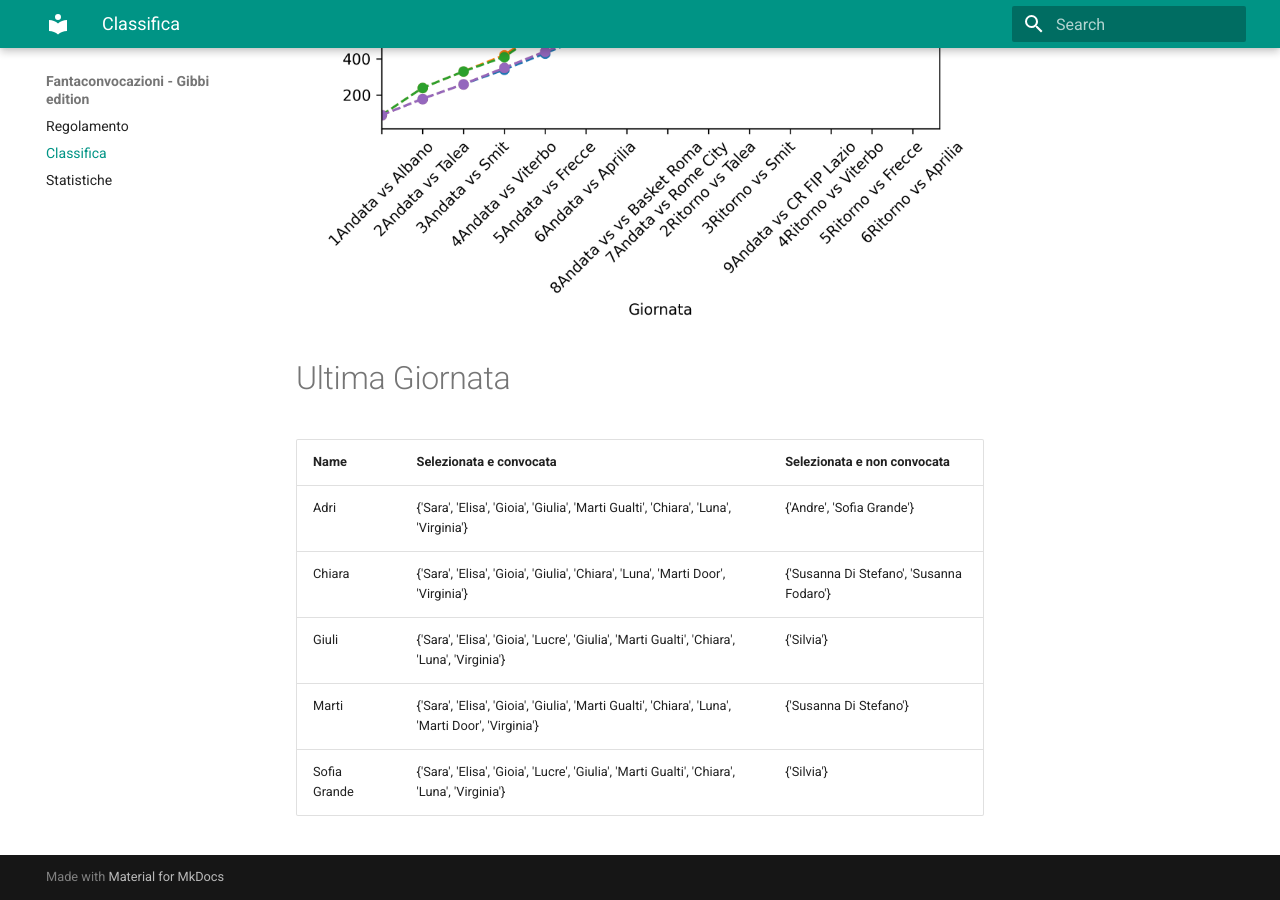
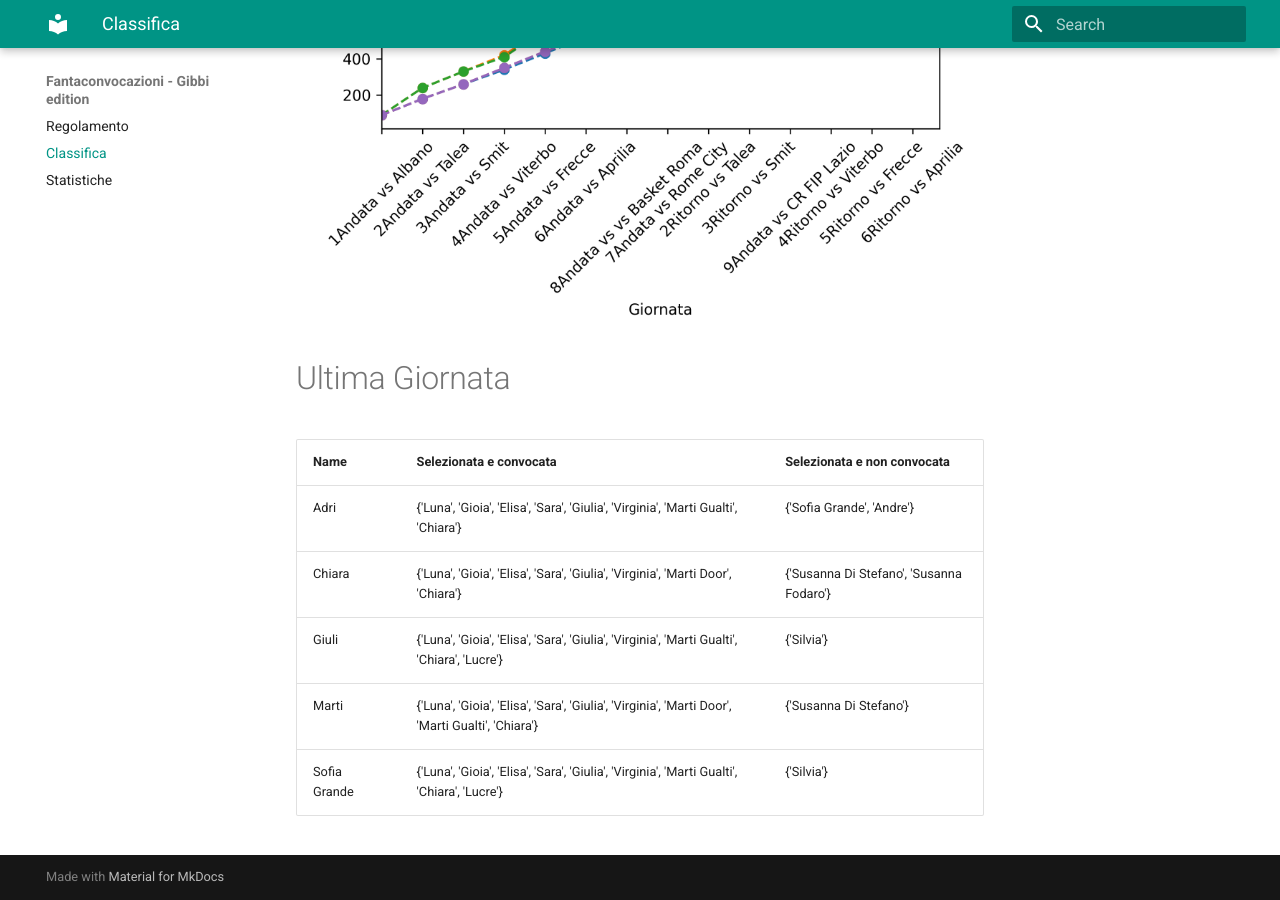
Before and after one commit to martinig94/fantagibbi, an MkDocs documentation site: the page built from docs/Classifica.md, in a window 1280 px wide and 900 px high, scrolled down 790 px. Built offline with MkDocs 1.6.1 and Material for MkDocs 9.7.7, drawn with Linux system fonts in a browser that asks for light colours.

Commit message:
Auto-update from main.py

```diff
--- a/docs/Classifica.md
+++ b/docs/Classifica.md
@@ -18,9 +18,9 @@
 <!-- START_TABLE CORRECT -->
 | Name         | Selezionata e convocata                                                                          | Selezionata e non convocata              |
 |:-------------|:-------------------------------------------------------------------------------------------------|:-----------------------------------------|
-| Adri         | {'Sara', 'Elisa', 'Gioia', 'Giulia', 'Marti Gualti', 'Chiara', 'Luna', 'Virginia'}               | {'Andre', 'Sofia Grande'}                |
-| Chiara       | {'Sara', 'Elisa', 'Gioia', 'Giulia', 'Chiara', 'Luna', 'Marti Door', 'Virginia'}                 | {'Susanna Di Stefano', 'Susanna Fodaro'} |
-| Giuli        | {'Sara', 'Elisa', 'Gioia', 'Lucre', 'Giulia', 'Marti Gualti', 'Chiara', 'Luna', 'Virginia'}      | {'Silvia'}                               |
-| Marti        | {'Sara', 'Elisa', 'Gioia', 'Giulia', 'Marti Gualti', 'Chiara', 'Luna', 'Marti Door', 'Virginia'} | {'Susanna Di Stefano'}                   |
-| Sofia Grande | {'Sara', 'Elisa', 'Gioia', 'Lucre', 'Giulia', 'Marti Gualti', 'Chiara', 'Luna', 'Virginia'}      | {'Silvia'}                               |
+| Adri         | {'Luna', 'Gioia', 'Elisa', 'Sara', 'Giulia', 'Virginia', 'Marti Gualti', 'Chiara'}               | {'Sofia Grande', 'Andre'}                |
+| Chiara       | {'Luna', 'Gioia', 'Elisa', 'Sara', 'Giulia', 'Virginia', 'Marti Door', 'Chiara'}                 | {'Susanna Di Stefano', 'Susanna Fodaro'} |
+| Giuli        | {'Luna', 'Gioia', 'Elisa', 'Sara', 'Giulia', 'Virginia', 'Marti Gualti', 'Chiara', 'Lucre'}      | {'Silvia'}                               |
+| Marti        | {'Luna', 'Gioia', 'Elisa', 'Sara', 'Giulia', 'Virginia', 'Marti Door', 'Marti Gualti', 'Chiara'} | {'Susanna Di Stefano'}                   |
+| Sofia Grande | {'Luna', 'Gioia', 'Elisa', 'Sara', 'Giulia', 'Virginia', 'Marti Gualti', 'Chiara', 'Lucre'}      | {'Silvia'}                               |
 <!-- END_TABLE CORRECT -->
```
